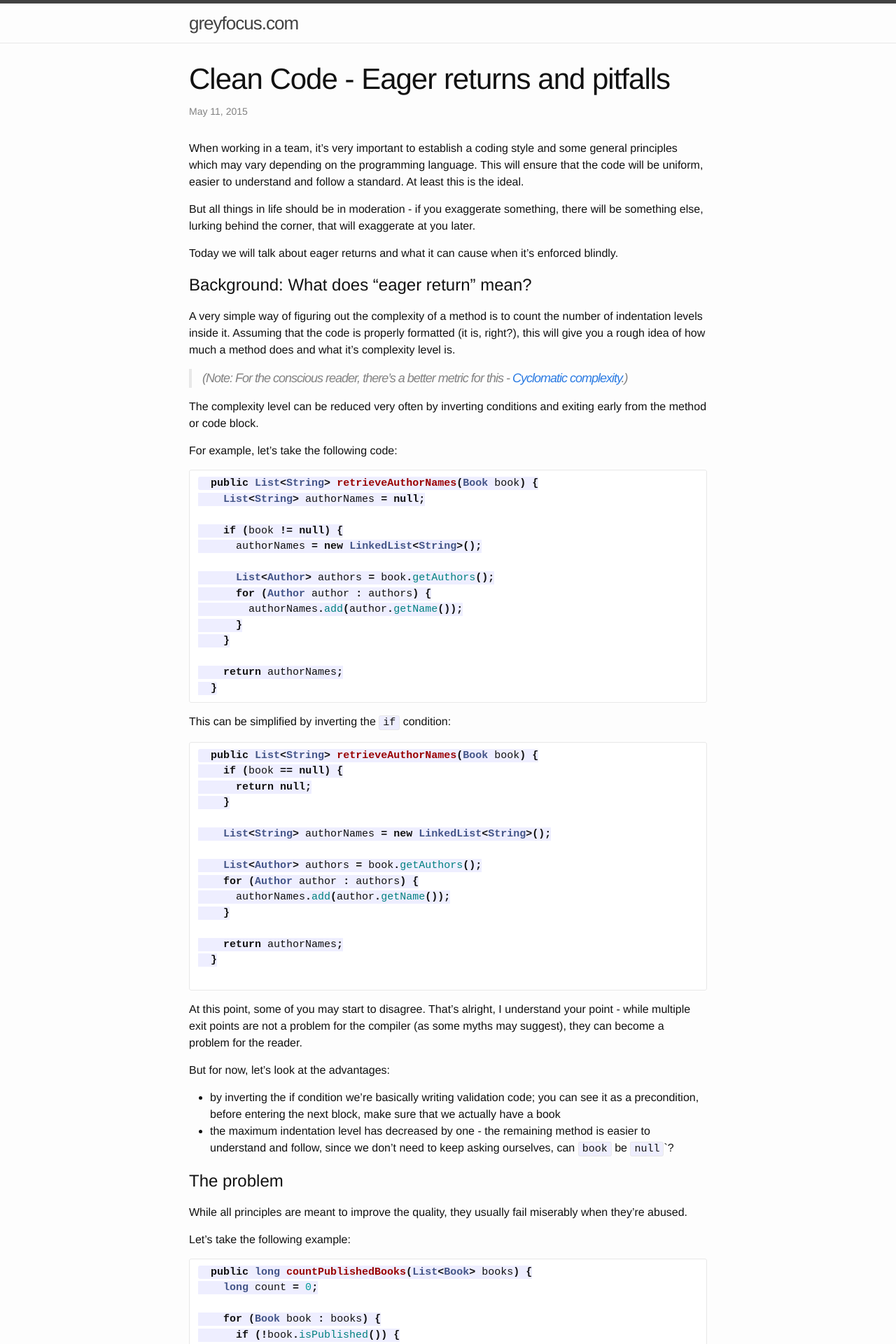
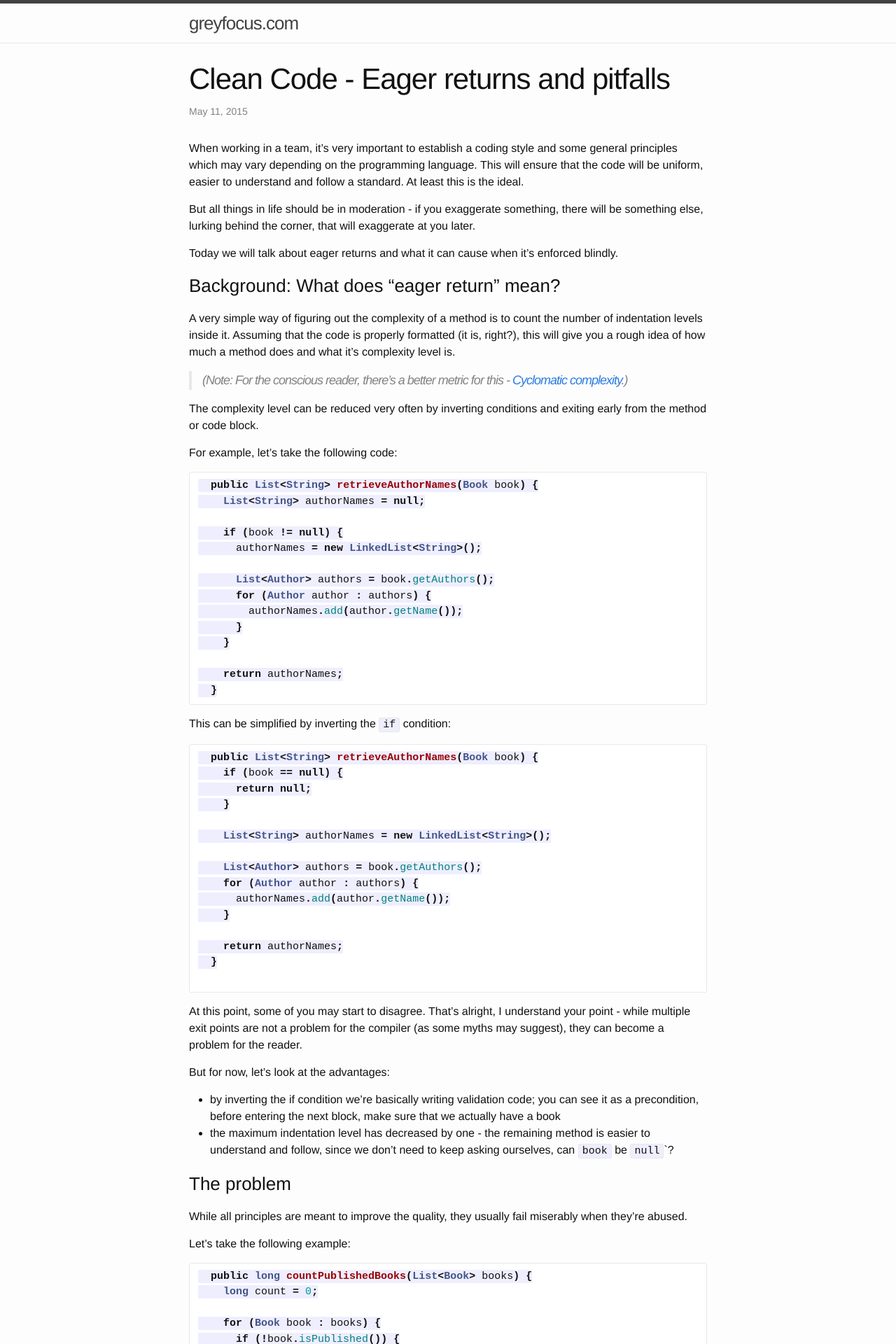
Before and after one commit to greyfocus/greyfocus.github.io, a Jekyll site: the page built from _posts/2015-05-11-clean-code-eager-returns.md, in a window 1280 px wide. Shown: the top 1920 px of the page at 70% size. Built offline with Jekyll 4.4.1, drawn with Linux system fonts in a browser that asks for light colours; Markdown is read by kramdown in place of the engine named in the settings; comment, search, counter and statistics services are not loaded.

```diff
--- a/_posts/2015-05-11-clean-code-eager-returns.md
+++ b/_posts/2015-05-11-clean-code-eager-returns.md
@@ -19,7 +19,7 @@ you later.
 Today we will talk about eager returns and what it can cause when it's enforced
 blindly.
 
-# Background: What does "eager return" mean?
+### Background: What does "eager return" mean?
 
 A very simple way of figuring out the complexity of a method is to count the
 number of indentation levels inside it. Assuming that the code is properly
@@ -84,7 +84,7 @@ But for now, let's look at the advantages:
    can `book` be `null``?
 
 
-# The problem
+### The problem
 
 While all principles are meant to improve the quality, they usually fail
 miserably when they're abused.
@@ -119,14 +119,14 @@ err... sorry, to discard unpublished books, just for the sake of "reducing"
 complexity. Wait... weren't we supposed to write a method that counts
 "published" books?
 
-# Conclusion
+### Conclusion
 All things in life should be taken in moderation - and this applies very well to
 software development.
 
 Principles are good, since they are based on the hard earned experience from the
 past, but they should never be applied blindly.
 
-# Notes
+### Notes
 The last method can be written in just a line by taking advantage of the new
 features from Java 8:
 
```
